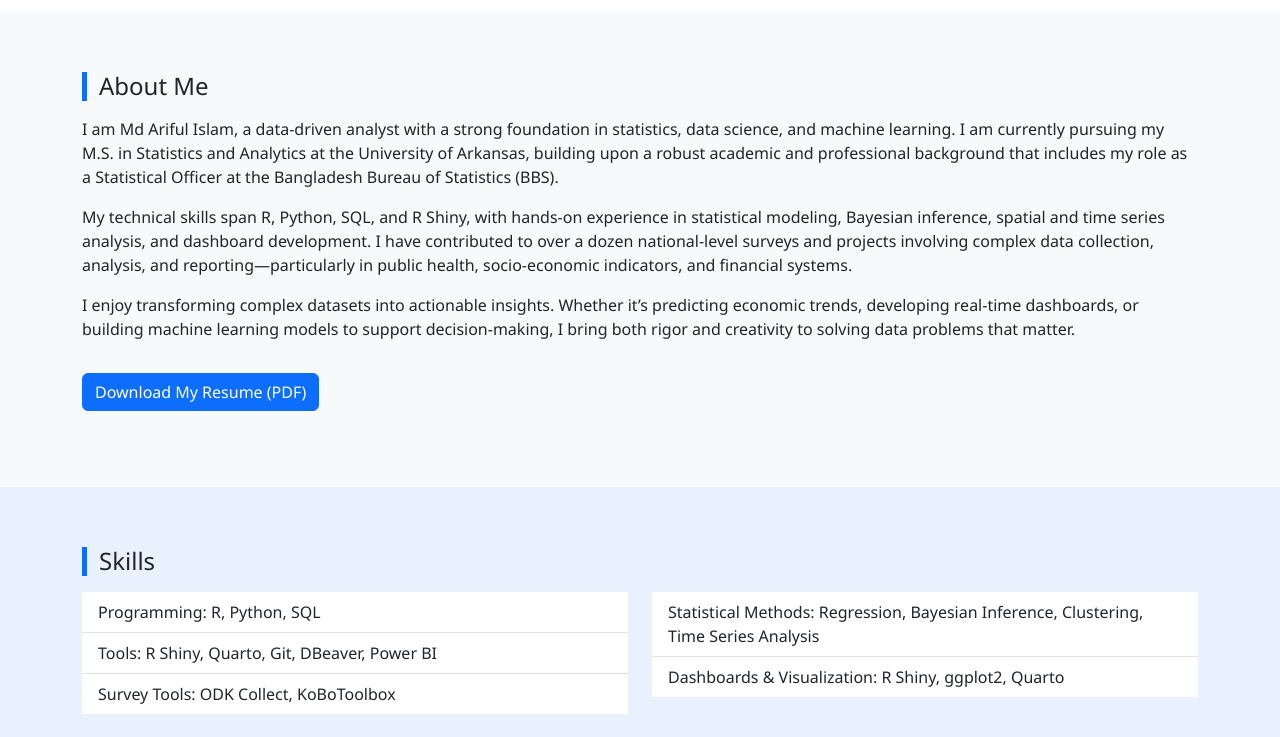
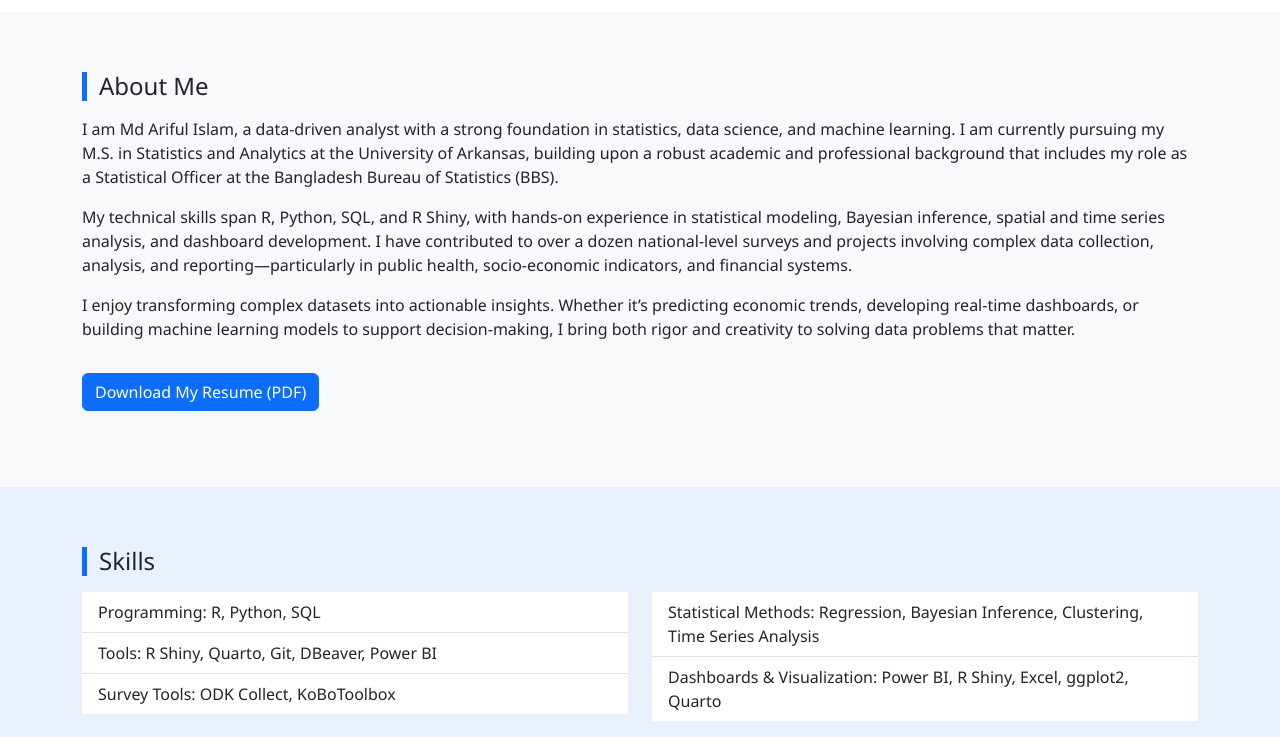
Before and after one commit to arif238291/MyWebsite, a plain HTML site: page index.html in a window 1280 px wide. Shown: the part 63-800 px from the top of the page. Drawn offline with nearby package versions, Linux system fonts and the light colour scheme.

Commit message:
Update index.html

```diff
--- a/index.html
+++ b/index.html
@@ -107,7 +107,7 @@
         <div class="col-md-6">
           <ul class="list-group list-group-flush">
             <li class="list-group-item">Statistical Methods: Regression, Bayesian Inference, Clustering, Time Series Analysis</li>
-            <li class="list-group-item">Dashboards & Visualization: R Shiny, ggplot2, Quarto</li>
+            <li class="list-group-item">Dashboards & Visualization: Power BI, R Shiny, Excel, ggplot2, Quarto</li>
           </ul>
         </div>
       </div>
```
